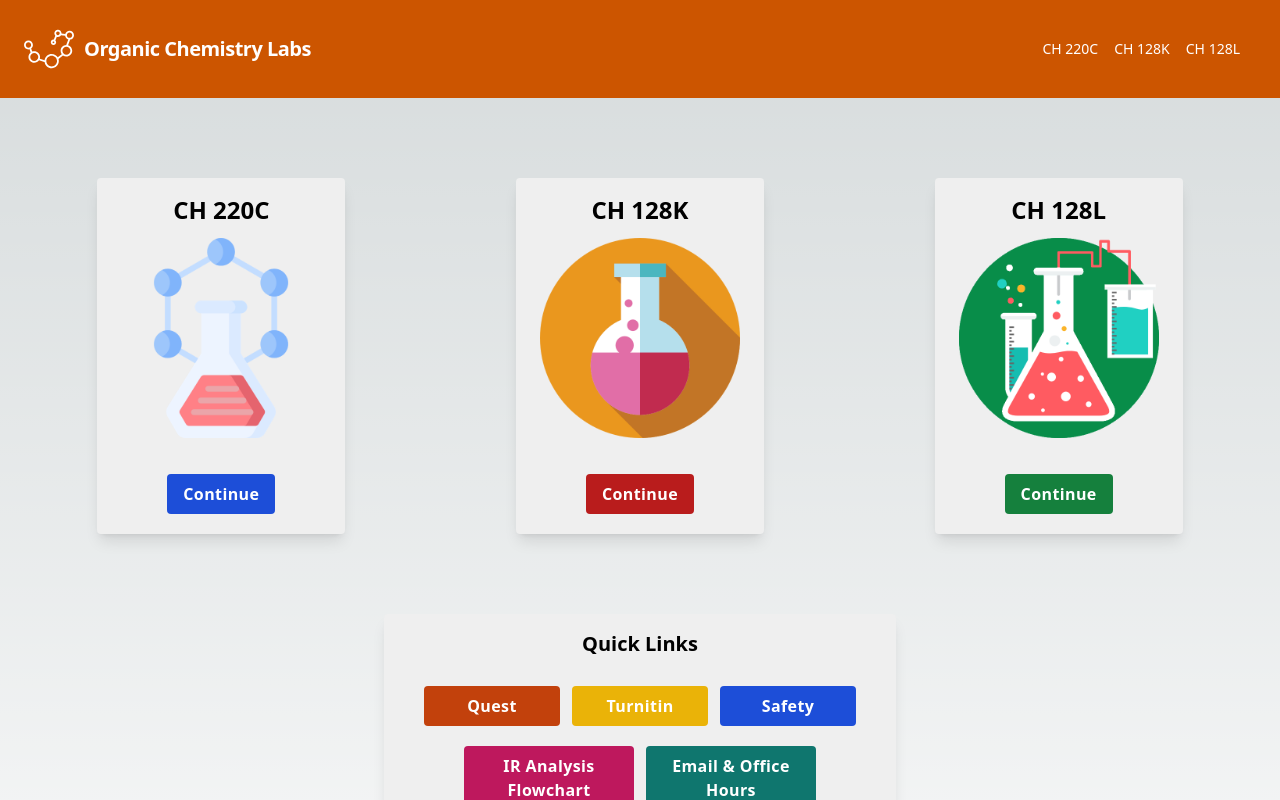
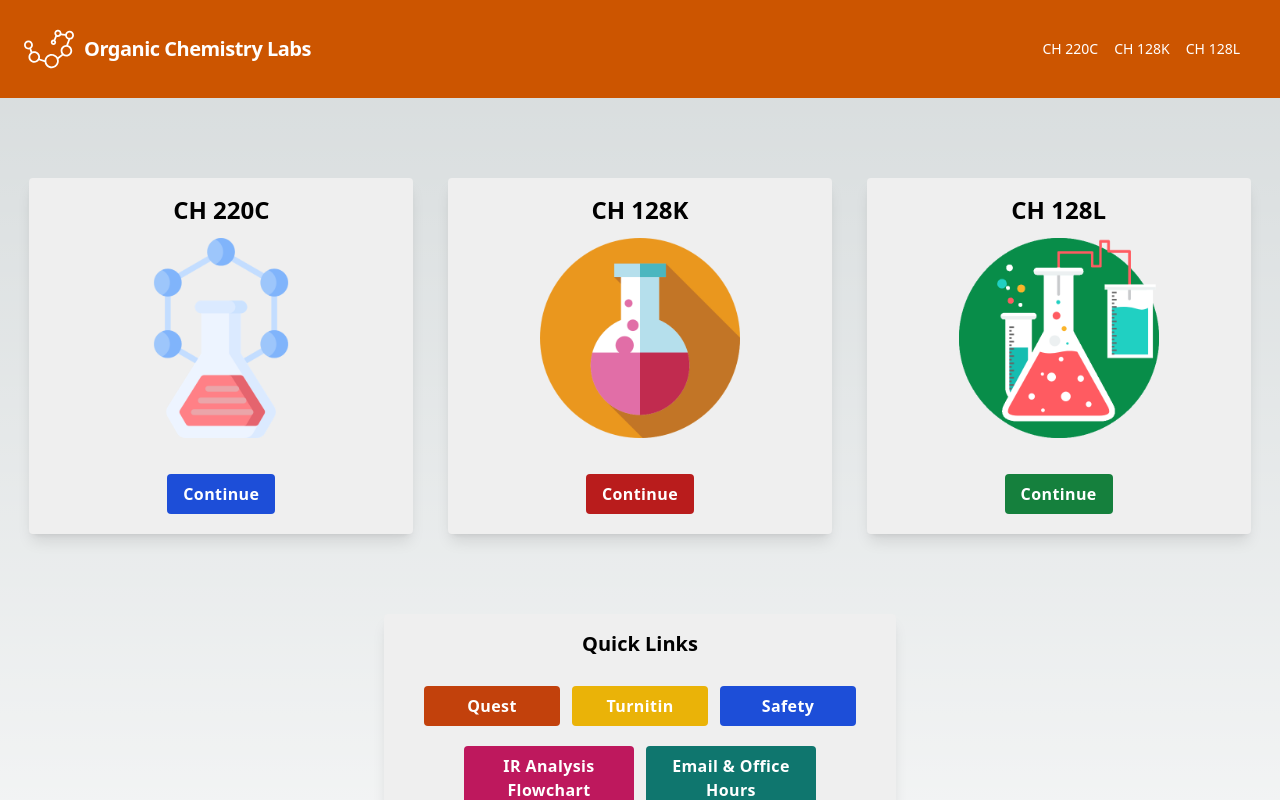
Before and after one commit to Justin8912/Ochem-Lab-Website, a Next.js app: page / in a window 1280 px wide. Shown: the top 800 px of the page. Built offline with nearby package versions, Linux system fonts and the light colour scheme.

Commit message:
Fixed the class card sizing

```diff
--- a/src/pages/homepageCard.js
+++ b/src/pages/homepageCard.js
@@ -21,7 +21,7 @@ export default function HomepageCard (props) {
   }
   return (
     <>
-      <div className="max-w-md rounded overflow-hidden shadow-lg min-w-min mx-auto" style={{backgroundColor:'#efefef'}}>
+      <div className="max-w-md rounded overflow-hidden shadow-lg w-80 md:w-60 lg:w-80 xl:w-96 mx-auto" style={{backgroundColor:'#efefef'}}>
         <div className="px-6 py-4">
           <div className="font-bold text-2xl mb-3 text-center">{props.courseName}</div>
           {
```
